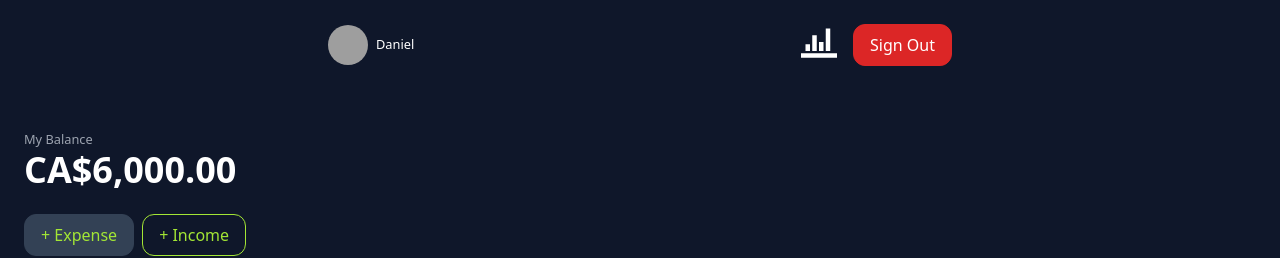
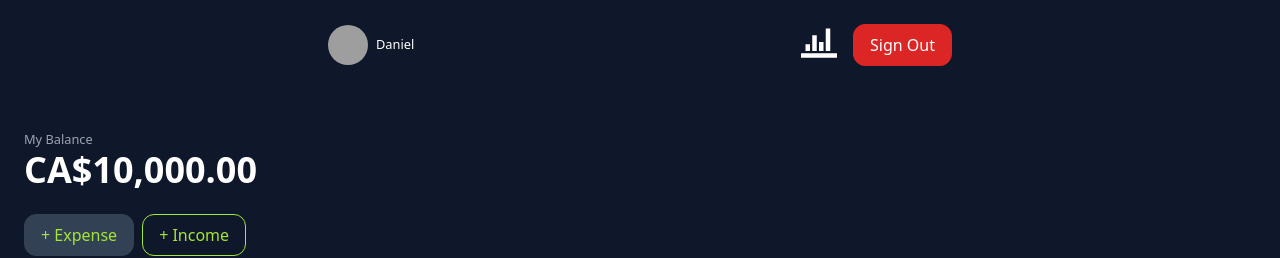
Before and after one commit to danielAwale/finance-tracker, a Next.js app in the folder my-app/: page / in a window 1280 px wide. Shown: the top 258 px of the page. Built offline with nearby package versions, Linux system fonts and the light colour scheme; grey boxes are pictures that could not be loaded.

Commit message:
make sure everything works well so far. minor error issues will fix later

```diff
--- a/my-app/app/page.js
+++ b/my-app/app/page.js
@@ -70,7 +70,7 @@
       <main className="container mac-w-2xl px-6 py-6 mx-auto">
         <section className="py-3">
           <small className="text-gray-400 text-md">My Balance</small>
-          <h2 className="text-4xl font-bold">{currencyFormatter(6000)}</h2>
+          <h2 className="text-4xl font-bold">{currencyFormatter(10000)}</h2>
         </section>
         <section className="flex items-center gap-2 py-3">
           <button className="btn btn-primary" onClick={() => { }}>+ Expense</button>
```
